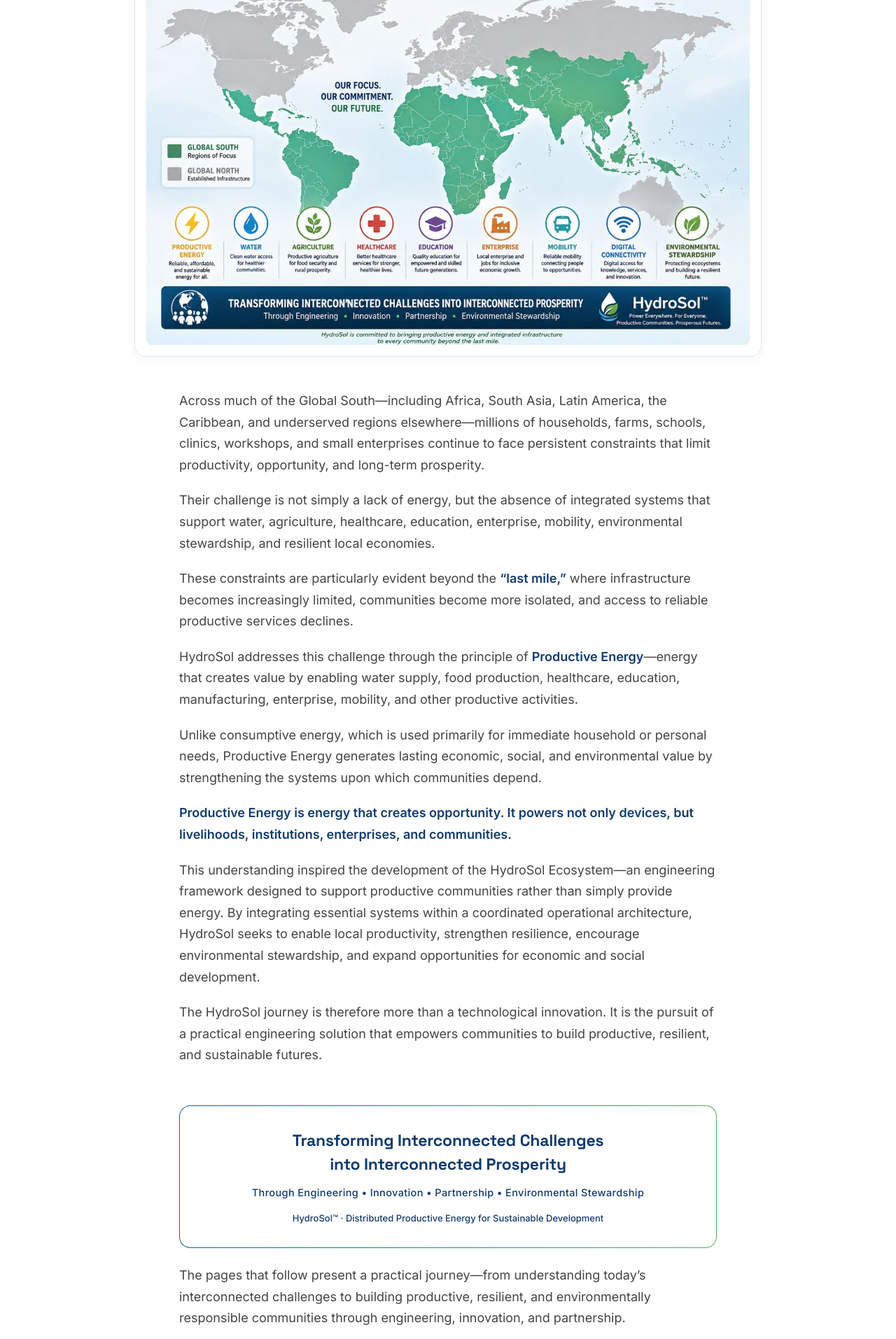
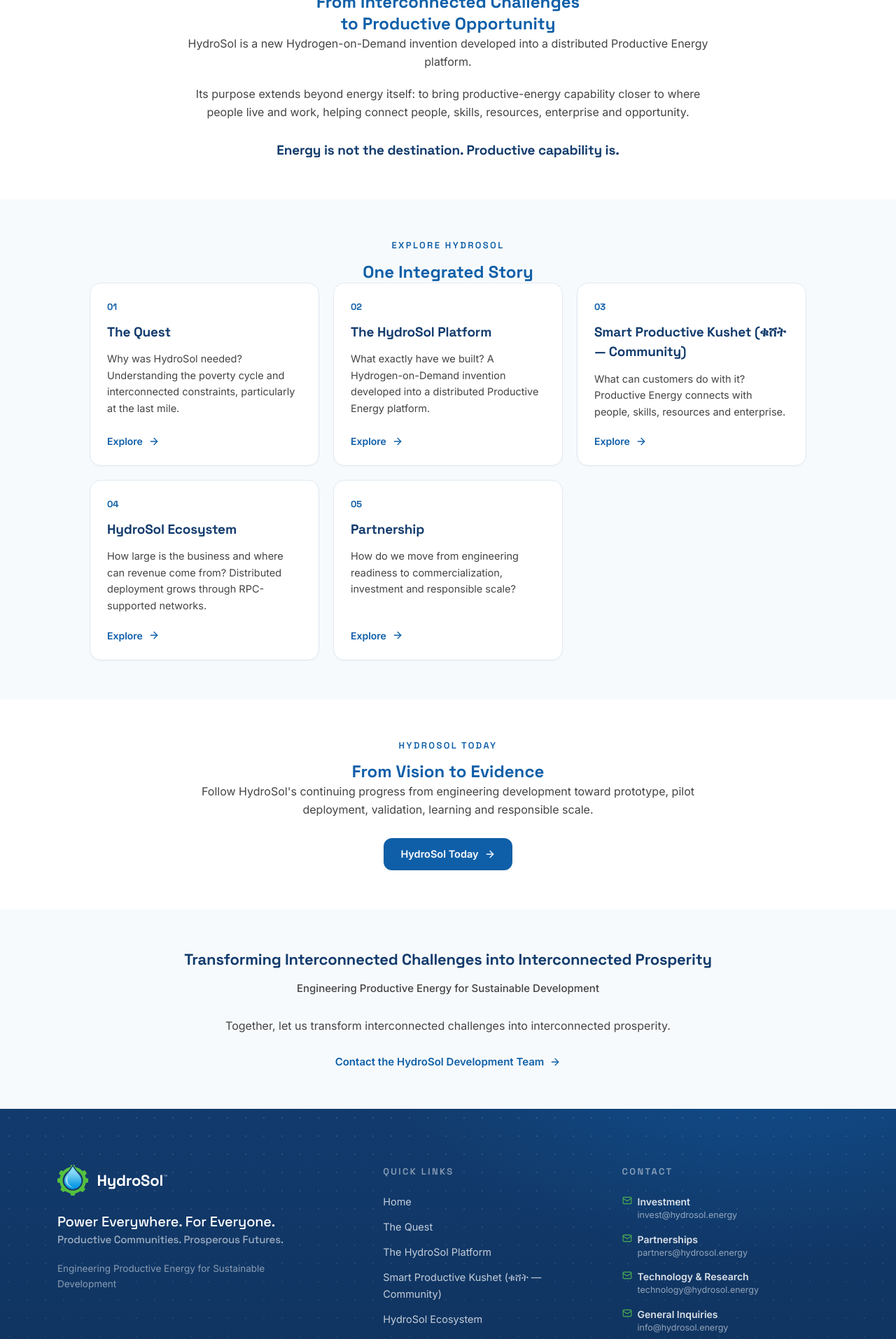
Before and after one commit to tbelay2022-lab/HydroSol, a Next.js app: page / in a window 1280 px wide. Shown: the part 580-2494 px from the top of the page at 70% size. Built offline with nearby package versions, Linux system fonts and the light colour scheme.

Commit message:
Replace old homepage with new HydroSol gateway

```diff
--- a/app/page.tsx
+++ b/app/page.tsx
@@ -1,160 +1,99 @@
 import Link from "next/link";
-import { ArrowRight, FileText, MessageCircleQuestion } from "lucide-react";
-import { PrimaryButton, GhostButton } from "@/components/Buttons";
-import { CtaBand } from "@/components/CtaBand";
-import { FigureFrame } from "@/components/FigureFrame";
+import { ArrowRight } from "lucide-react";
 import { HeroEmblem } from "@/components/HeroEmblem";
 import { HeroWaves } from "@/components/HeroWaves";
 import { Reveal, Stagger, StaggerItem } from "@/components/Reveal";
-import { Section, Prose } from "@/components/Section";
+import { Section } from "@/components/Section";
 import { chapters, site } from "@/lib/site";
 
 export default function HomePage() {
   return (
     <>
-      {/* Hero — Welcome to HydroSol (header hierarchy per client notes) */}
       <section className="hero-droplet relative overflow-hidden pb-16 pt-36 sm:pb-20 sm:pt-44">
-        <div className="dot-grid-light pointer-events-none absolute inset-0" aria-hidden />
+        <div
+          className="dot-grid-light pointer-events-none absolute inset-0"
+          aria-hidden
+        />
         <HeroWaves />
         <HeroEmblem />
+
         <div className="container-x relative text-center">
           <Reveal>
             <h1 className="display-font mx-auto max-w-4xl text-balance text-[38px] font-bold uppercase leading-[1.1] tracking-wide text-brand sm:text-5xl md:text-[56px]">
-              Welcome to HydroSol
+              HydroSol
             </h1>
           </Reveal>
+
           <Reveal delay={0.08}>
             <p className="display-font mx-auto mt-6 text-[24px] font-bold leading-snug text-brand sm:text-[30px]">
               {site.motto}
             </p>
           </Reveal>
+
           <Reveal delay={0.14}>
             <p className="display-font mx-auto mt-3 text-[19px] font-bold leading-snug text-brand sm:text-[22px]">
               {site.secondary}
             </p>
           </Reveal>
+
+          <Reveal delay={0.2}>
+            <p className="mx-auto mt-7 max-w-2xl text-[16px] leading-relaxed text-body">
+              {site.tagline}
+            </p>
+          </Reveal>
         </div>
       </section>
 
-      {/* Welcome narrative */}
-      <Section>
-        <div className="mx-auto mb-12 max-w-4xl">
-          <FigureFrame
-            src="/figures/hs3-global-south-map.jpg"
-            alt="Global South: the HydroSol opportunity — more than 2.3 billion people across the Global South seek the productive infrastructure needed for lasting prosperity and sustainable development"
-            caption="Global South: the HydroSol opportunity — our focus, our commitment, our future."
-            width={1432}
-            height={955}
-            priority
-          />
+      <Section
+        eyebrow="The HydroSol Journey"
+        title="From Interconnected Challenges to Productive Opportunity"
+        center
+      >
+        <div className="mx-auto max-w-3xl text-center">
+          <p className="text-[16px] leading-relaxed text-body">
+            HydroSol is a new Hydrogen-on-Demand invention developed into a
+            distributed Productive Energy platform.
+          </p>
+
+          <p className="mt-5 text-[16px] leading-relaxed text-body">
+            Its purpose extends beyond energy itself: to bring productive-energy
+            capability closer to where people live and work, helping connect
+            people, skills, resources, enterprise and opportunity.
+          </p>
+
+          <p className="display-font mt-7 text-[19px] font-bold text-navy">
+            Energy is not the destination. Productive capability is.
+          </p>
         </div>
-        <Prose>
-          <p>
-            Across much of the Global South—including Africa, South Asia, Latin America,
-            the Caribbean, and underserved regions elsewhere—millions of households,
-            farms, schools, clinics, workshops, and small enterprises continue to face
-            persistent constraints that limit productivity, opportunity, and long-term
-            prosperity.
-          </p>
-          <p>
-            Their challenge is not simply a lack of energy, but the absence of integrated
-            systems that support water, agriculture, healthcare, education, enterprise,
-            mobility, environmental stewardship, and resilient local economies.
-          </p>
-          <p>
-            These constraints are particularly evident beyond the{" "}
-            <strong>&ldquo;last mile,&rdquo;</strong> where infrastructure becomes
-            increasingly limited, communities become more isolated, and access to
-            reliable productive services declines.
-          </p>
-          <p>
-            HydroSol addresses this challenge through the principle of{" "}
-            <strong>Productive Energy</strong>—energy that creates value by enabling
-            water supply, food production, healthcare, education, manufacturing,
-            enterprise, mobility, and other productive activities.
-          </p>
-          <p>
-            Unlike consumptive energy, which is used primarily for immediate household or
-            personal needs, Productive Energy generates lasting economic, social, and
-            environmental value by strengthening the systems upon which communities
-            depend.
-          </p>
-          <p>
-            <strong>
-              Productive Energy is energy that creates opportunity. It powers not only
-              devices, but livelihoods, institutions, enterprises, and communities.
-            </strong>
-          </p>
-          <p>
-            This understanding inspired the development of the HydroSol Ecosystem—an
-            engineering framework designed to support productive communities rather than
-            simply provide energy. By integrating essential systems within a coordinated
-            operational architecture, HydroSol seeks to enable local productivity,
-            strengthen resilience, encourage environmental stewardship, and expand
-            opportunities for economic and social development.
-          </p>
-          <p>
-            The HydroSol journey is therefore more than a technological innovation. It is
-            the pursuit of a practical engineering solution that empowers communities to
-            build productive, resilient, and sustainable futures.
-          </p>
-        </Prose>
-
-        <Reveal>
-          <div className="mx-auto mt-14 max-w-3xl rounded-2xl bg-gradient-to-r from-brand to-leaf p-px">
-            <div className="rounded-[calc(1rem-1px)] bg-white px-7 py-8 text-center sm:px-10">
-              <p className="display-font text-balance text-[20px] font-bold leading-normal text-navy sm:text-[23px]">
-                {site.transforming}
-              </p>
-              <p className="mt-3 text-[14.5px] font-medium tracking-wide text-navy">
-                {site.through}
-              </p>
-              <p className="mt-4 text-[13px] font-medium text-navy">
-                HydroSol™ · {site.tagline}
-              </p>
-            </div>
-          </div>
-        </Reveal>
-
-        <Prose>
-          <p>
-            The pages that follow present a practical journey—from understanding
-            today&rsquo;s interconnected challenges to building productive, resilient,
-            and environmentally responsible communities through engineering, innovation,
-            and partnership.
-          </p>
-          <p>
-            We invite you to discover how the HydroSol Ecosystem is transforming
-            interconnected challenges into interconnected prosperity.
-          </p>
-        </Prose>
       </Section>
 
-      {/* The journey — one continuous story */}
-      <Section tint eyebrow="One Continuous Story" title="The HydroSol Journey" center>
-        <p className="mx-auto mt-5 max-w-2xl text-center text-[16px] leading-[1.7] text-body sm:text-[17px]">
-          The journey begins by examining the global challenge—and why the future of
-          sustainable development depends on integrated productive systems rather than
-          isolated solutions.
-        </p>
-        <Stagger className="mx-auto mt-12 grid max-w-5xl gap-4 sm:grid-cols-2 lg:grid-cols-3">
-          {chapters.map((c) => (
-            <StaggerItem key={c.href}>
+      <Section
+        tint
+        eyebrow="Explore HydroSol"
+        title="One Integrated Story"
+        center
+      >
+        <Stagger className="mx-auto grid max-w-5xl gap-5 md:grid-cols-2 lg:grid-cols-3">
+          {chapters.map((chapter) => (
+            <StaggerItem key={chapter.number}>
               <Link
-                href={c.href}
-                className="hairline-card group flex h-full flex-col p-6 hover:-translate-y-1.5 hover:border-brand/40 hover:shadow-[0_16px_44px_rgba(18,59,109,0.1)] sm:p-7"
+                href={chapter.href}
+                className="hairline-card group flex h-full flex-col p-6 transition hover:-translate-y-1 hover:border-brand/40"
               >
-                <p className="display-font text-[13px] font-bold tracking-[0.14em] text-brand/50">
-                  CHAPTER {c.number}
+                <span className="display-font text-[13px] font-bold text-brand">
+                  {chapter.number}
+                </span>
+
+                <h2 className="display-font mt-3 text-[19px] font-bold text-navy">
+                  {chapter.label}
+                </h2>
+
+                <p className="mt-3 flex-1 text-[14.5px] leading-relaxed text-body">
+                  {chapter.blurb}
                 </p>
-                <h3 className="display-font mt-2.5 text-[19px] font-bold leading-snug text-navy">
-                  {c.label}
-                </h3>
-                <p className="mt-2.5 text-[14.5px] leading-relaxed text-body/90">
-                  {c.blurb}
-                </p>
-                <span className="mt-auto inline-flex items-center gap-1.5 pt-5 text-[14px] font-semibold text-brand transition-colors group-hover:text-leaf-deep">
-                  Read chapter
+
+                <span className="mt-5 inline-flex items-center gap-2 text-[14px] font-semibold text-brand">
+                  Explore
                   <ArrowRight className="size-4 transition-transform group-hover:translate-x-1" />
                 </span>
               </Link>
@@ -163,61 +102,51 @@
         </Stagger>
       </Section>
 
-      {/* Publications */}
-      <Section eyebrow="HydroSol Publications" title="Continue the Journey" center>
-        <p className="mx-auto mt-5 max-w-2xl text-center text-[16px] leading-[1.7] text-body sm:text-[17px]">
-          Every enduring partnership begins with understanding. We encourage you to begin
-          by exploring the{" "}
-          <Link href="/white-paper" className="font-semibold text-brand hover:text-leaf-deep">
-            HydroSol White Paper
-          </Link>{" "}
-          and the{" "}
-          <Link href="/faq" className="font-semibold text-brand hover:text-leaf-deep">
-            Frequently Asked Questions (FAQ)
+      <Section
+        eyebrow="HydroSol Today"
+        title="From Vision to Evidence"
+        center
+      >
+        <div className="mx-auto max-w-3xl text-center">
+          <p className="text-[16px] leading-relaxed text-body">
+            Follow HydroSol's continuing progress from engineering development
+            toward prototype, pilot deployment, validation, learning and
+            responsible scale.
+          </p>
+
+          <Link
+            href="/today"
+            className="mt-7 inline-flex items-center gap-2 rounded-xl bg-brand px-6 py-3 text-[14.5px] font-semibold text-white transition hover:-translate-y-0.5"
+          >
+            HydroSol Today
+            <ArrowRight className="size-4" />
           </Link>
-          , which introduce the HydroSol vision, constitutional doctrine, engineering
-          principles, operational framework, and long-term objectives.
-        </p>
-        <Stagger className="mx-auto mt-12 grid max-w-3xl gap-4 sm:grid-cols-2">
-          {[
-            {
-              href: "/white-paper",
-              icon: FileText,
-              title: "HydroSol White Paper",
-            },
-            {
-              href: "/faq",
-              icon: MessageCircleQuestion,
-              title: "Frequently Asked Questions (FAQ)",
-            },
-          ].map((p) => (
-            <StaggerItem key={p.href}>
-              <Link
-                href={p.href}
-                className="hairline-card group flex h-full items-center gap-4 p-6 text-left hover:-translate-y-1 hover:border-brand/40 hover:shadow-[0_16px_40px_rgba(18,59,109,0.1)]"
-              >
-                <span className="grid size-12 shrink-0 place-items-center rounded-xl bg-brand-soft text-brand transition-colors group-hover:bg-brand group-hover:text-white">
-                  <p.icon className="size-6" />
-                </span>
-                <span className="display-font text-[17px] font-bold text-navy">
-                  {p.title}
-                </span>
-                <ArrowRight className="ml-auto size-4 shrink-0 text-brand transition-transform group-hover:translate-x-1" />
-              </Link>
-            </StaggerItem>
-          ))}
-        </Stagger>
+        </div>
       </Section>
 
-      <CtaBand
-        title="Contact the HydroSol Development Team"
-        lede="Whether your interest lies in research, investment, manufacturing, education, policy, or implementation, we welcome the opportunity to transform innovative ideas into practical solutions that deliver lasting human benefit."
-      >
-        <PrimaryButton href="/contact">Contact HydroSol</PrimaryButton>
-        <GhostButton href="/quest" onDark>
-          Begin the Journey
-        </GhostButton>
-      </CtaBand>
+      <Section tint>
+        <div className="mx-auto max-w-3xl text-center">
+          <p className="display-font text-[22px] font-bold leading-snug text-navy">
+            {site.transforming}
+          </p>
+
+          <p className="mt-4 text-[15px] font-medium text-body">
+            {site.engineering}
+          </p>
+
+          <p className="mt-7 text-[16px] leading-relaxed text-body">
+            {site.closing}
+          </p>
+
+          <Link
+            href="/contact"
+            className="mt-7 inline-flex items-center gap-2 text-[15px] font-semibold text-brand"
+          >
+            Contact the HydroSol Development Team
+            <ArrowRight className="size-4" />
+          </Link>
+        </div>
+      </Section>
     </>
   );
 }
```
